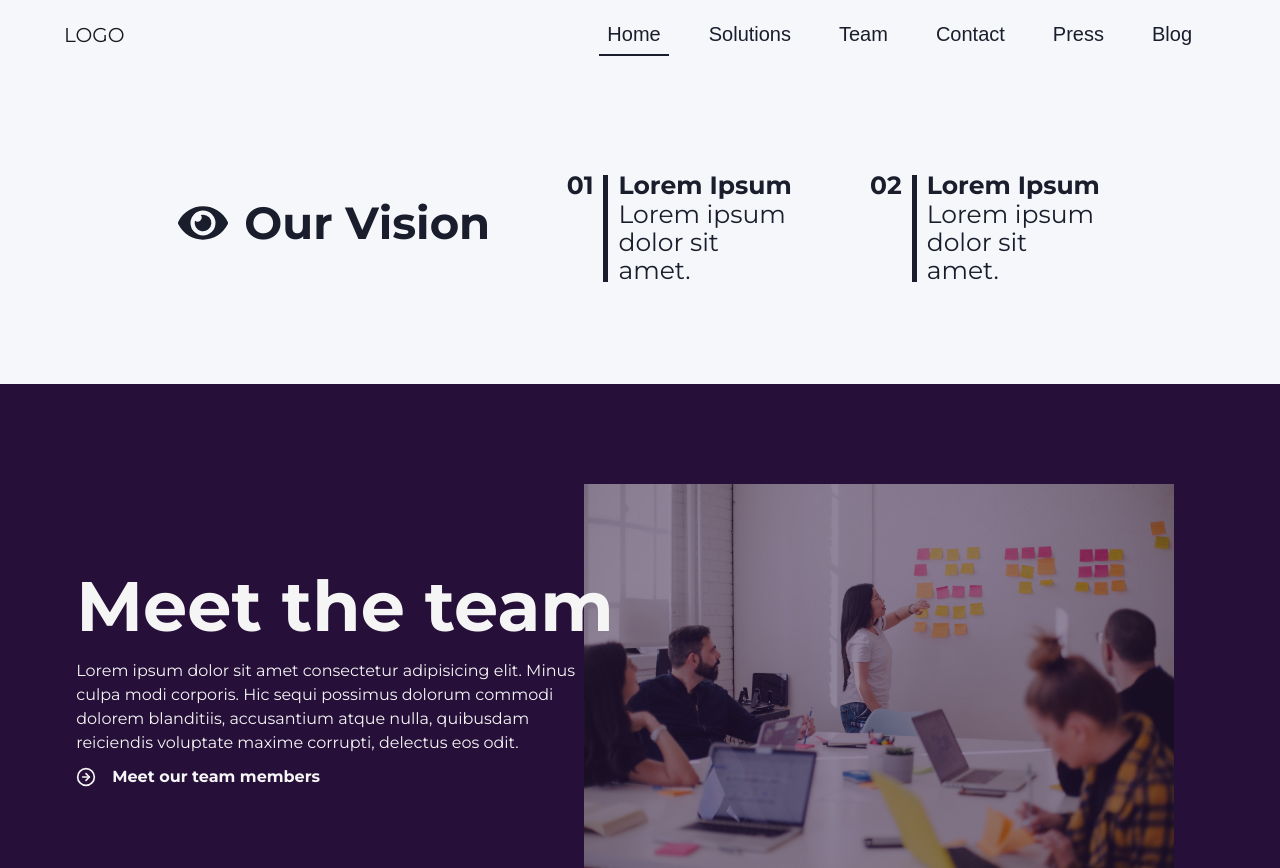
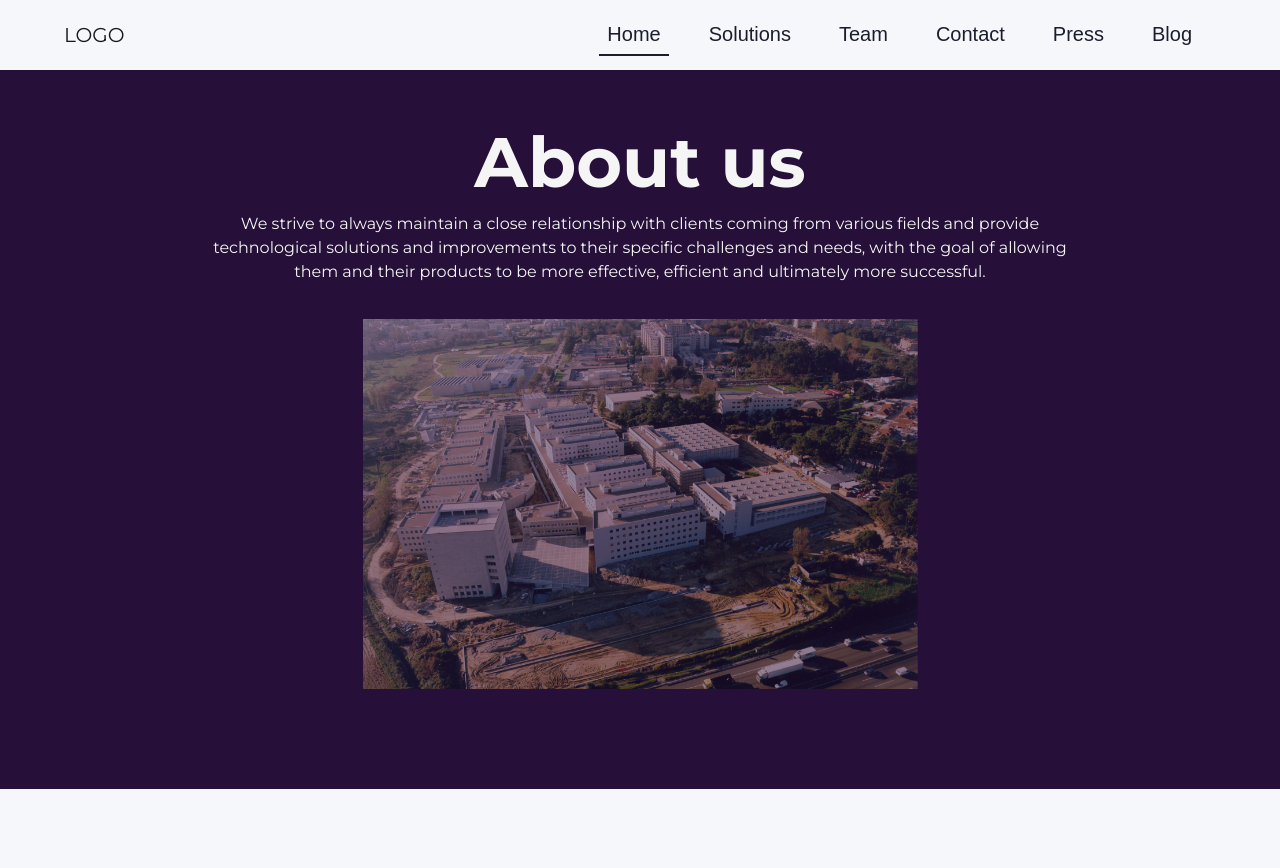
Before and after one commit to LGP21-LGP1/lgp21-lgp1.github.io, a Next.js app: page / in a window 1280 px wide. Shown: the top 868 px of the page. Built offline with nearby package versions, Linux system fonts and the light colour scheme; no server answers; a web font is replaced by a local one.

Commit message:
finished 'about us' section

```diff
--- a/pages/index.js
+++ b/pages/index.js
@@ -17,6 +17,19 @@ export default function Home() {
         </Head>
         <Navbar dark={true} page={'home'} />
         <main>
+          <section id={style.about}>
+            <span className={style.content}>
+              <h2 id={style.aboutTitle}>About us</h2>
+              <p id={style.aboutContent}>
+                We strive to always maintain a close relationship with clients
+                coming from various fields and provide technological solutions
+                and improvements to their specific challenges and needs, with
+                the goal of allowing them and their products to be more
+                effective, efficient and ultimately more successful.
+              </p>
+              <Image src="/assets/feup.png" width={555} height={370} />
+            </span>
+          </section>
           <section id={style.vision}>
             <h2 id={style.ourVision}>
               <FaEye size={50} />
@@ -40,7 +53,7 @@ export default function Home() {
             </span>
           </section>
           <section id={style.meetTheTeam}>
-            <span id={style.content}>
+            <span className={style.content}>
               <span id={style.textContent}>
                 <h2>Meet the team</h2>
                 <p>
--- a/styles/home.module.css
+++ b/styles/home.module.css
@@ -1,3 +1,31 @@
+#about {
+  background-color: var(--dark-accent);
+  color: var(--light);
+  width: 100%;
+  padding: 50px 3rem 100px 3rem;
+}
+
+#about .content {
+  margin: 0 auto;
+  max-width: 1200px;
+  display: flex;
+  flex-direction: column;
+  align-items: center;
+}
+
+#aboutTitle {
+  font-size: 70px;
+  font-weight: bold;
+}
+
+#aboutContent {
+  font-size: 16px;
+  font-weight: normal;
+  max-width: 900px;
+  text-align: center;
+  margin-bottom: 35px;
+}
+
 #vision {
   display: flex;
   align-items: center;
@@ -54,7 +82,7 @@
   padding: 100px 3rem;
 }
 
-#meetTheTeam #content {
+#meetTheTeam .content {
   margin: 0 auto;
   max-width: 1200px;
   display: flex;
```
Also changed, not shown: public/assets/feup.png (added).
